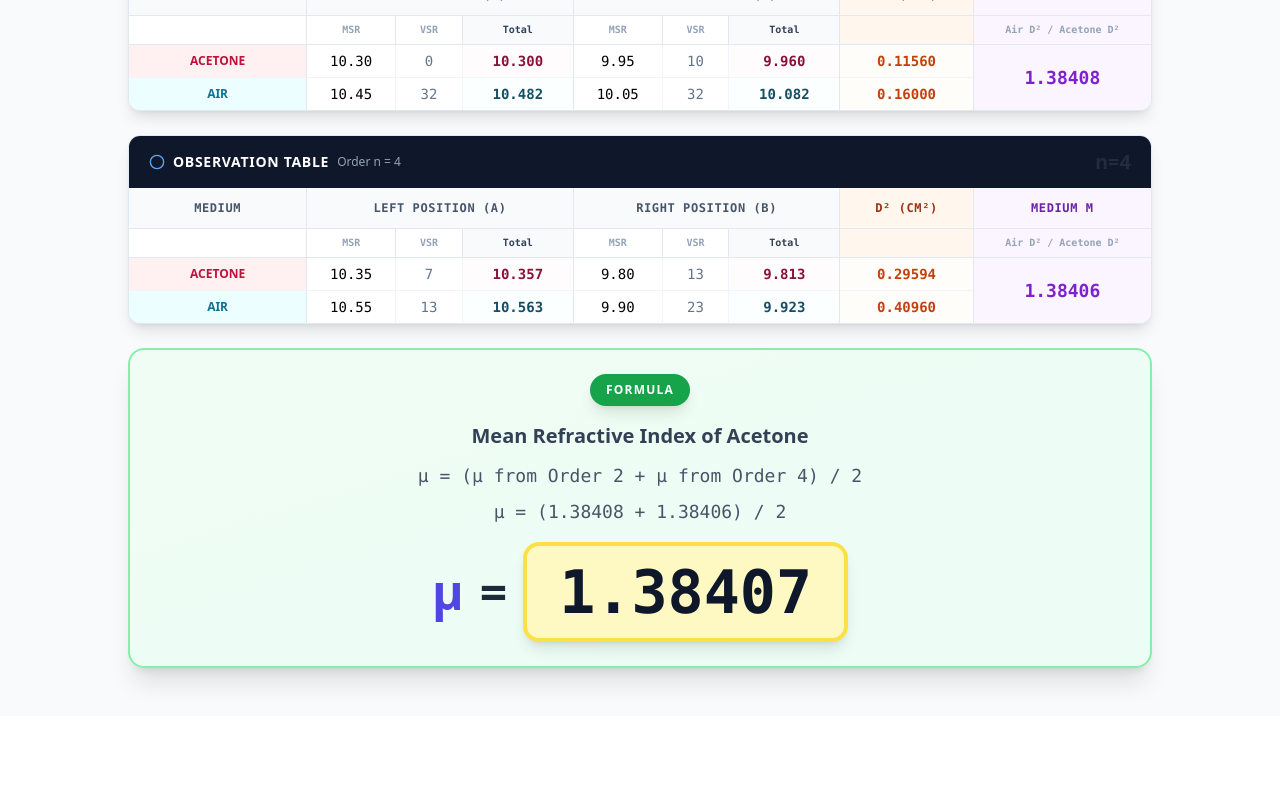
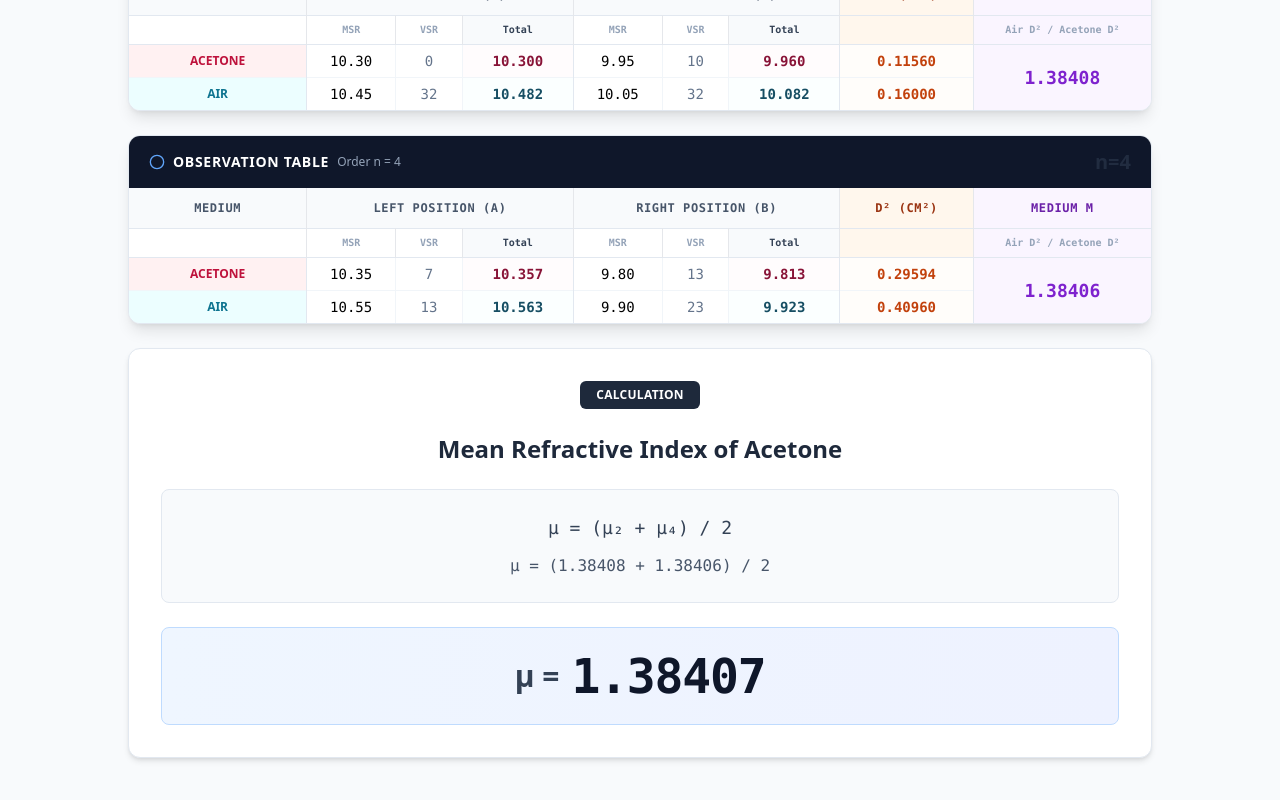
Before and after one commit to joel-b-d/Newtons-rings-to-find-medium, a React (Create React App) app: page / in a window 1280 px wide. Shown: the part 362-1162 px from the top of the page. Before the commit the page ends 1078 px from the top, so only its background shows below. Built offline with nearby package versions, Linux system fonts and the light colour scheme.

Commit message:
Update App.js

```diff
--- a/src/App.js
+++ b/src/App.js
@@ -7,27 +7,6 @@ export default function NewtonsRingsRefractiveIndex() {
   const [radius, setRadius] = useState(50);
   const [leastCount, setLeastCount] = useState(0.001);
   const [readings, setReadings] = useState(null);
-  const [deviceType, setDeviceType] = useState('Desktop');
-
-  // Device Detection
-  useEffect(() => {
-    const detectDevice = () => {
-      const userAgent = navigator.userAgent.toLowerCase();
-      const isMobile = /iphone|ipad|ipod|android/.test(userAgent);
-      const isTablet = /(ipad|tablet|(android(?!.*mobile))|(windows(?!.*phone)(.*touch))|kindle|playbook|silk|(puffin(?!.*(IP|AP|WP))))/.test(userAgent);
-
-      if (isMobile && !isTablet) {
-        if (/iphone|ipad|ipod/.test(userAgent)) {
-          setDeviceType('iOS');
-        } else {
-          setDeviceType('Android');
-        }
-      } else {
-        setDeviceType('Desktop');
-      }
-    };
-    detectDevice();
-  }, []);
 
   // --- MATH HELPERS ---
 
@@ -135,6 +114,7 @@ export default function NewtonsRingsRefractiveIndex() {
   // Initial Generation
   useEffect(() => {
     generateReadings();
+    // eslint-disable-next-line react-hooks/exhaustive-deps
   }, [leastCount]);
 
   // Calculate Final Average Mu (5 decimals)
@@ -276,35 +256,40 @@ export default function NewtonsRingsRefractiveIndex() {
             </>
         )}
 
-        {/* RESULT CARD - MOVED BELOW TABLES */}
-        <div className="bg-gradient-to-br from-green-50 to-emerald-50 rounded-2xl shadow-xl p-6 mb-6 border-2 border-green-300">
+        {/* RESULT CARD - REDESIGNED */}
+        <div className="bg-white rounded-xl shadow-md p-8 mb-6 border border-slate-200">
           <div className="text-center">
-            <div className="inline-block bg-green-600 text-white px-4 py-2 rounded-full font-bold uppercase tracking-widest text-xs mb-4 shadow-lg">
-              Formula
+            <div className="inline-block bg-slate-800 text-white px-4 py-1.5 rounded-md font-semibold text-xs uppercase tracking-wide mb-6">
+              Calculation
             </div>
-            <div className="text-xl text-slate-700 font-bold mb-3">
+
+            <h3 className="text-2xl font-bold text-slate-800 mb-6">
               Mean Refractive Index of Acetone
-            </div>
-            <div className="text-lg text-slate-600 font-mono mb-2">
-              μ = (μ from Order 2 + μ from Order 4) / 2
-            </div>
-            {readings && (
-              <>
-                <div className="text-lg text-slate-600 font-mono mb-4">
+            </h3>
+
+            <div className="bg-slate-50 rounded-lg p-6 mb-6 border border-slate-200">
+              <div className="text-slate-700 font-mono text-lg mb-3">
+                μ = (μ₂ + μ₄) / 2
+              </div>
+              {readings && (
+                <div className="text-slate-600 font-mono text-base">
                   μ = ({readings.order2.mu} + {readings.order4.mu}) / 2
                 </div>
-                <div className="flex items-center justify-center gap-4">
-                  <div className="text-5xl font-black text-indigo-600">μ</div>
-                  <div className="text-5xl font-black text-slate-800">=</div>
-                  <div className="text-6xl font-mono font-black text-slate-900 bg-yellow-100 px-8 py-4 rounded-2xl border-4 border-yellow-300 shadow-lg">
-                    {finalMu}
-                  </div>
-                </div>
-              </>
+              )}
+            </div>
+
+            {readings && (
+              <div className="flex items-center justify-center gap-3 bg-gradient-to-r from-blue-50 to-indigo-50 rounded-lg p-6 border border-blue-200">
+                <span className="text-3xl font-bold text-slate-700">μ =</span>
+                <span className="text-5xl font-black text-slate-900 font-mono tracking-tight">
+                  {finalMu}
+                </span>
+              </div>
             )}
+
             {!readings && (
-              <div className="text-gray-500 italic text-sm mt-4">
-                Click "GENERATE READINGS" to see the result
+              <div className="text-slate-400 text-sm italic mt-4">
+                Click "GENERATE READINGS" to calculate the result
               </div>
             )}
           </div>
```
